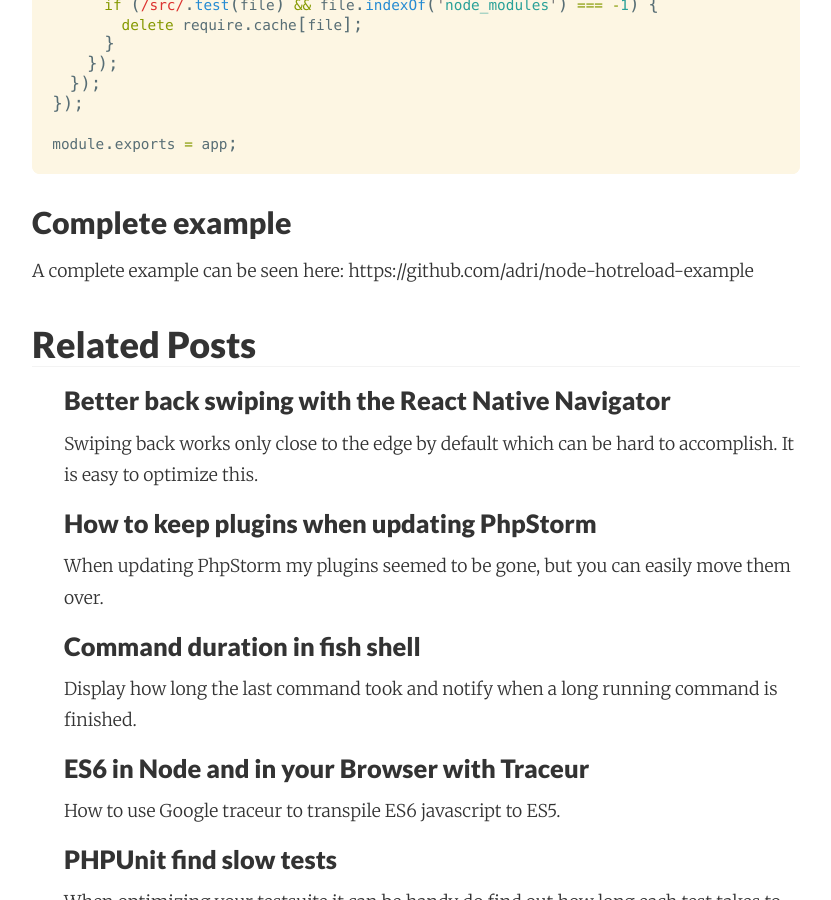
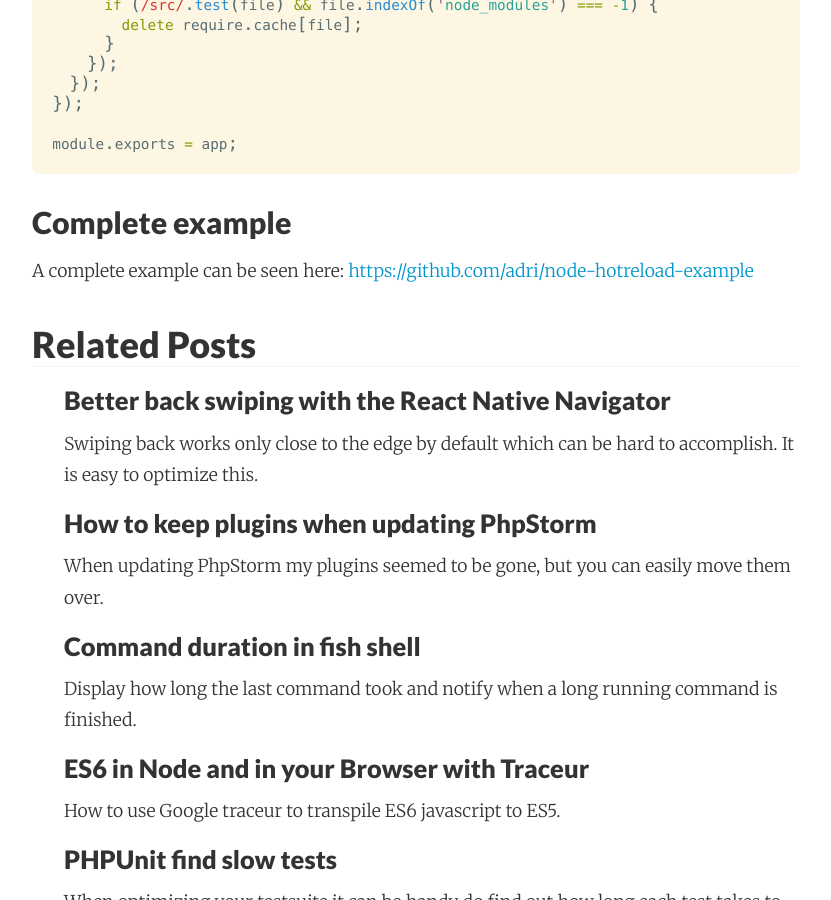
Before and after one commit to adri/adri.github.io, a Jekyll site: the page built from _posts/2016-01-20-function-factory-getters-hot-reloading.md, in a window 1280 px wide and 900 px high, scrolled down 4801 px. Shown: the whole window, without its empty margins (224-1055 px from the left). Built offline with Jekyll 4.4.1, drawn with Linux system fonts in a browser that asks for light colours; nearby versions of some CDN libraries; Markdown is read by kramdown in place of the engine named in the settings; comment, search, counter and statistics services are not loaded.

Commit message:
Make link

```diff
--- a/_posts/2016-01-20-function-factory-getters-hot-reloading.md
+++ b/_posts/2016-01-20-function-factory-getters-hot-reloading.md
@@ -205,4 +205,4 @@ module.exports = app;
 
 ## Complete example
 
-A complete example can be seen here: https://github.com/adri/node-hotreload-example
+A complete example can be seen here: [https://github.com/adri/node-hotreload-example]()
```
